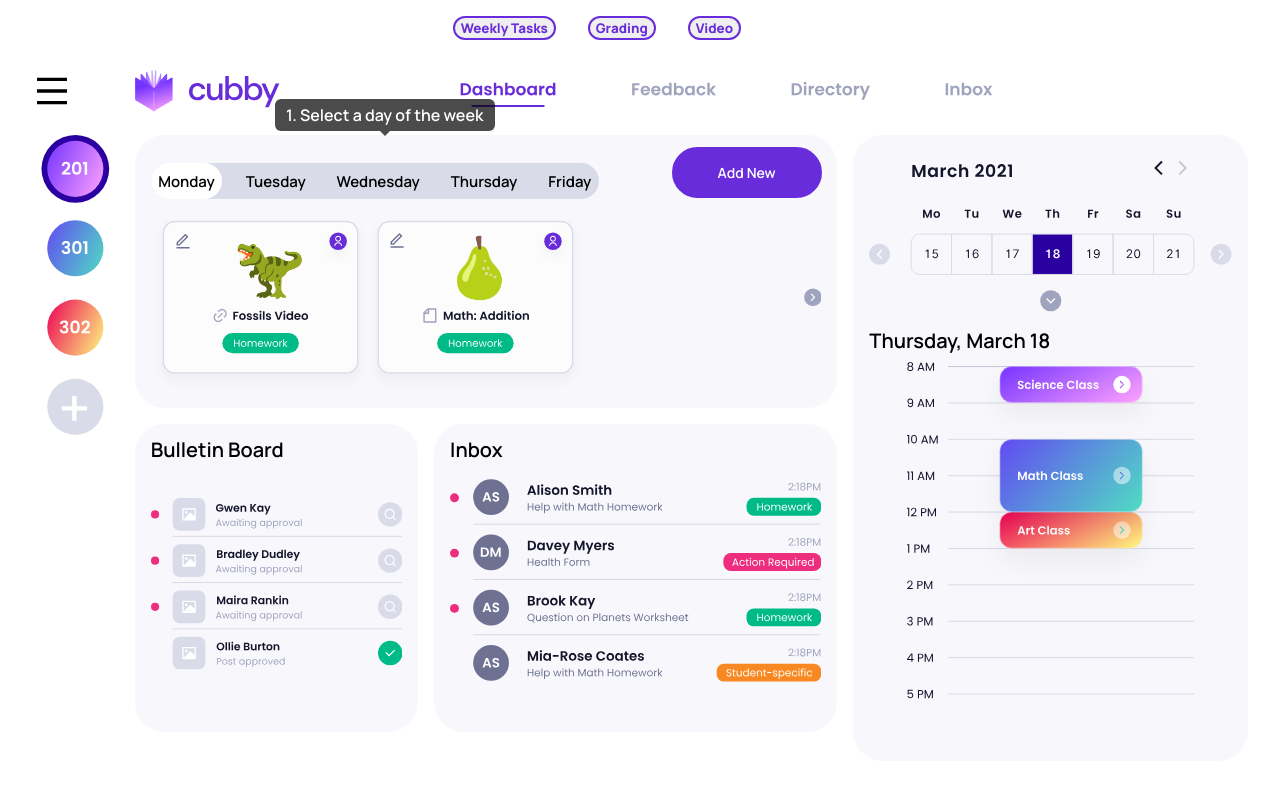
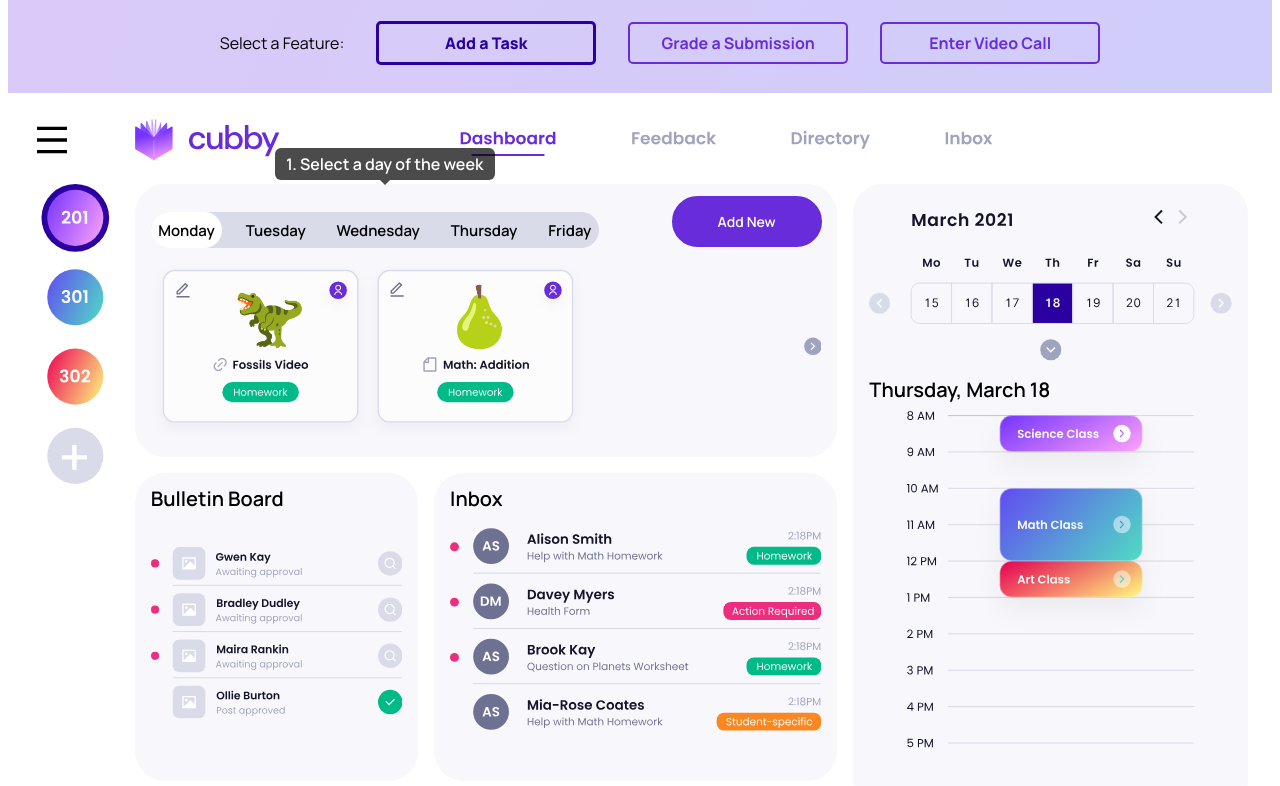
Before and after one commit to daniaalnahdi/cubby_demo, a React (Create React App) app: page /tasks/demo in a window 1280 px wide. Shown: the top 786 px of the page. Built offline with nearby package versions, Linux system fonts and the light colour scheme.

Commit message:
update features nav

```diff
--- a/src/App.js
+++ b/src/App.js
@@ -3,7 +3,6 @@ import {
   BrowserRouter as Router,
   Switch,
   Route,
-  Link,
   Redirect,
 } from 'react-router-dom';
 import { Container } from '@material-ui/core';
@@ -12,51 +11,33 @@ import WeeklyTasksFeature from './features/WeeklyTasksFeature';
 import GradingFeature from './features/GradingFeature';
 import VideoCallFeature from './features/VideoCallFeature';
 
+import DemoFeaturesNav from './components/DemoFeaturesNav';
 import WelcomeComponent from './components/WelcomeComponent';
 import BriefComponent from './components/BriefComponent';
 
 import './index.css';
 
-const MainDemoNav = () => {
-  return (
-    <nav>
-      <ul className='features-nav'>
-        <li>
-          <Link to='/tasks'>
-            <button className='titlefont'>Weekly Tasks</button>
-            </Link>
-        </li>
-        <li>
-          <Link to='/grades'>
-            <button className='titlefont'>Grading</button>
-            </Link>
-        </li>
-        <li>
-          <Link to='/video'>
-            <button className='titlefont'>Video</button>
-            </Link>
-        </li>
-      </ul>
-    </nav>
-  );
-};
-
 const App = () => {
   return (
-    <Container>
     <Router>
       <Switch>
         <Route path='/tasks/demo'>
-            <MainDemoNav />
+          <DemoFeaturesNav />
+          <Container>
             <WeeklyTasksFeature />
+          </Container>
         </Route>
         <Route path='/grades/demo'>
-            <MainDemoNav />
+          <DemoFeaturesNav />
+          <Container>
             <GradingFeature />
+          </Container>
         </Route>
         <Route path='/video/demo'>
-            <MainDemoNav />
+          <DemoFeaturesNav />
+          <Container>
             <VideoCallFeature />
+          </Container>
         </Route>
         <Route path='/tasks'>
           <BriefComponent title='Tasks Feature' urlPath='/tasks/demo'>
@@ -70,7 +51,9 @@ const App = () => {
         </Route>
         <Route path='/video'>
           <BriefComponent title='Video Feature' urlPath='/video/demo'>
-              <p className='textfont'>We will now start a video call conference.</p>
+            <p className='textfont'>
+              We will now start a video call conference.
+            </p>
           </BriefComponent>
         </Route>
         <Route path='/'>
@@ -79,7 +62,6 @@ const App = () => {
         <Redirect to='/' />
       </Switch>
     </Router>
-    </Container>
   );
 };
 
--- a/src/components/BriefComponent.jsx
+++ b/src/components/BriefComponent.jsx
@@ -1,7 +1,6 @@
 import React from 'react';
 import { Link } from 'react-router-dom';
 import Modal from 'react-modal';
-import { Children } from 'react';
 
 const customStyles = {
   content: {
--- /dev/null
+++ b/src/components/DemoFeaturesNav.jsx
@@ -0,0 +1,52 @@
+import React from 'react';
+import { Link, useLocation } from 'react-router-dom';
+import { Container } from '@material-ui/core';
+
+const DemoFeaturesNav = () => {
+  const currentURL = useLocation().pathname;
+
+  return (
+    <nav className='features-nav-container'>
+      <Container>
+        <ul className='features-nav'>
+          <li>Select a Feature:</li>
+          <li>
+            <Link to='/tasks'>
+              <button
+                className={`titlefont ${
+                  currentURL.includes('tasks') ? 'selected' : ''
+                }`}
+              >
+                Add a Task
+              </button>
+            </Link>
+          </li>
+          <li>
+            <Link to='/grades'>
+              <button
+                className={`titlefont ${
+                  currentURL.includes('grades') ? 'selected' : ''
+                }`}
+              >
+                Grade a Submission
+              </button>
+            </Link>
+          </li>
+          <li>
+            <Link to='/video'>
+              <button
+                className={`titlefont ${
+                  currentURL.includes('video') ? 'selected' : ''
+                }`}
+              >
+                Enter Video Call
+              </button>
+            </Link>
+          </li>
+        </ul>
+      </Container>
+    </nav>
+  );
+};
+
+export default DemoFeaturesNav;
--- a/src/components/videocall/VideoCallViewComponent.jsx
+++ b/src/components/videocall/VideoCallViewComponent.jsx
@@ -1,6 +1,6 @@
 import React, { useState, useEffect } from 'react';
 import { Grid } from '@material-ui/core';
-import { Link, useLocation } from 'react-router-dom';
+import { Link } from 'react-router-dom';
 
 
 import VideoCallButtons from '../../assets/VideoCallButtons';
--- a/src/features/GradingFeature.jsx
+++ b/src/features/GradingFeature.jsx
@@ -1,6 +1,6 @@
 import React, { useState } from 'react';
 import { Grid } from '@material-ui/core';
-import { Link, useLocation } from 'react-router-dom';
+import { Link } from 'react-router-dom';
 
 
 // Popup
--- a/src/index.css
+++ b/src/index.css
@@ -1,4 +1,4 @@
-@import url("https://fonts.googleapis.com/css2?family=Manrope:wght@400;600;700;800&display=swap");
+@import url('https://fonts.googleapis.com/css2?family=Manrope:wght@400;600;700;800&display=swap');
 :root {
   --p-color: #682cda;
   --bg-color: #f7f7fc;
@@ -6,15 +6,15 @@
 
 /* TODO: remove this and update others with Bozon*/
 body {
-  font-family: "Manrope", sans-serif;
+  font-family: 'Manrope', sans-serif;
 }
 
 .titlefont {
-  font-family: "Manrope", sans-serif;
-  font-weight: 800;
+  font-family: 'Manrope', sans-serif;
+  font-weight: 700;
 }
 .textfont {
-  font-family: "Manrope", sans-serif;
+  font-family: 'Manrope', sans-serif;
   font-weight: 400;
 }
 .section-container {
@@ -30,7 +30,7 @@ body {
 }
 
 .section-title {
-  font-family: "Manrope", sans-serif;
+  font-family: 'Manrope', sans-serif;
   font-weight: 600;
   font-size: 20px;
 }
@@ -72,11 +72,22 @@ img {
   width: 100%;
 }
 
+.features-nav-container {
+  margin-top: -15px;
+  background: linear-gradient(
+    114.44deg,
+    rgb(131, 78, 233, 0.3) 0%,
+    rgb(98, 89, 236, 0.3) 100%
+  );
+  padding: 0.75em;
+  margin-bottom: 1em;
+}
+
 .features-nav {
   display: flex;
-  margin-bottom: 20px;
-  margin-left: 30%;
   flex-direction: row;
+  justify-content: center;
+  align-items: center;
   list-style: none;
 }
 
@@ -84,15 +95,28 @@ img {
   margin: 0 1rem;
 }
 
-.features-nav li button {
+.features-nav li button,
+.feature-btn {
+  cursor: pointer;
+  font-size: 16px;
+  width: 220px;
   color: var(--p-color);
   border: 2px solid var(--p-color);
-  border-radius: 40px;
+  border-radius: 5px;
+  padding: 0.5em 1em;
+  background-color: transparent;
 }
 
-.features-nav li button:hover {
-  color: #fff;
-  background: var(--p-color);
+.features-nav li button:hover,
+.feature-btn {
+  color: #2a00a1 !important;
+  border: 2px solid #2a00a1;
+}
+
+.features-nav li button.selected {
+  font-weight: 800;
+  border: 3px solid #2a00a1;
+  color: #2a00a1 !important;
 }
 
 /* Popup style */
@@ -161,7 +185,7 @@ header ul li {
 
 /* Tooltip */
 .tooltip .tooltiptext::after {
-  content: " ";
+  content: ' ';
   position: absolute;
   top: 100%; /* At the bottom of the tooltip */
   left: 50%;
@@ -193,7 +217,7 @@ textarea {
 }
 
 .weekly-tasks-days li {
-  font-family: "Manrope", sans-serif;
+  font-family: 'Manrope', sans-serif;
   font-size: 15px;
   font-weight: 600;
   margin: 0 0.5rem;
```
Lines whose indentation alone changed are shown as unchanged.
